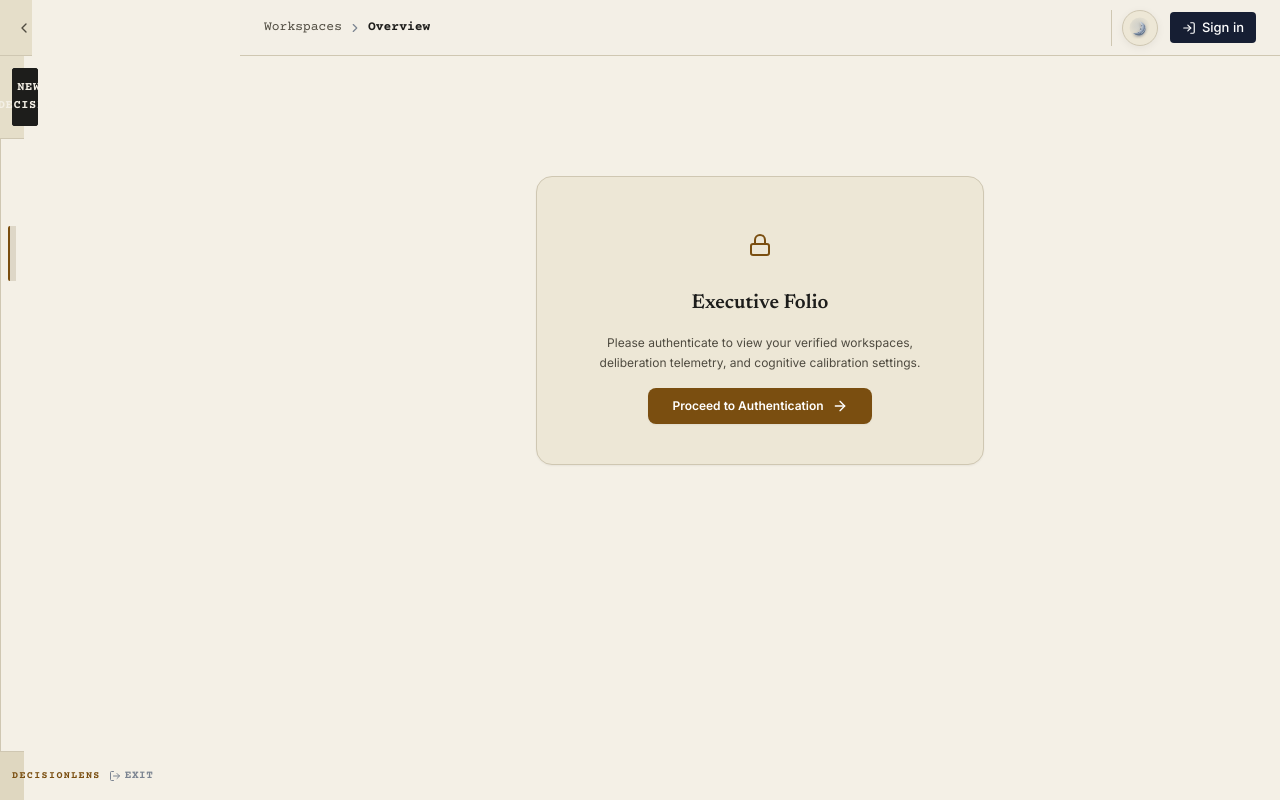
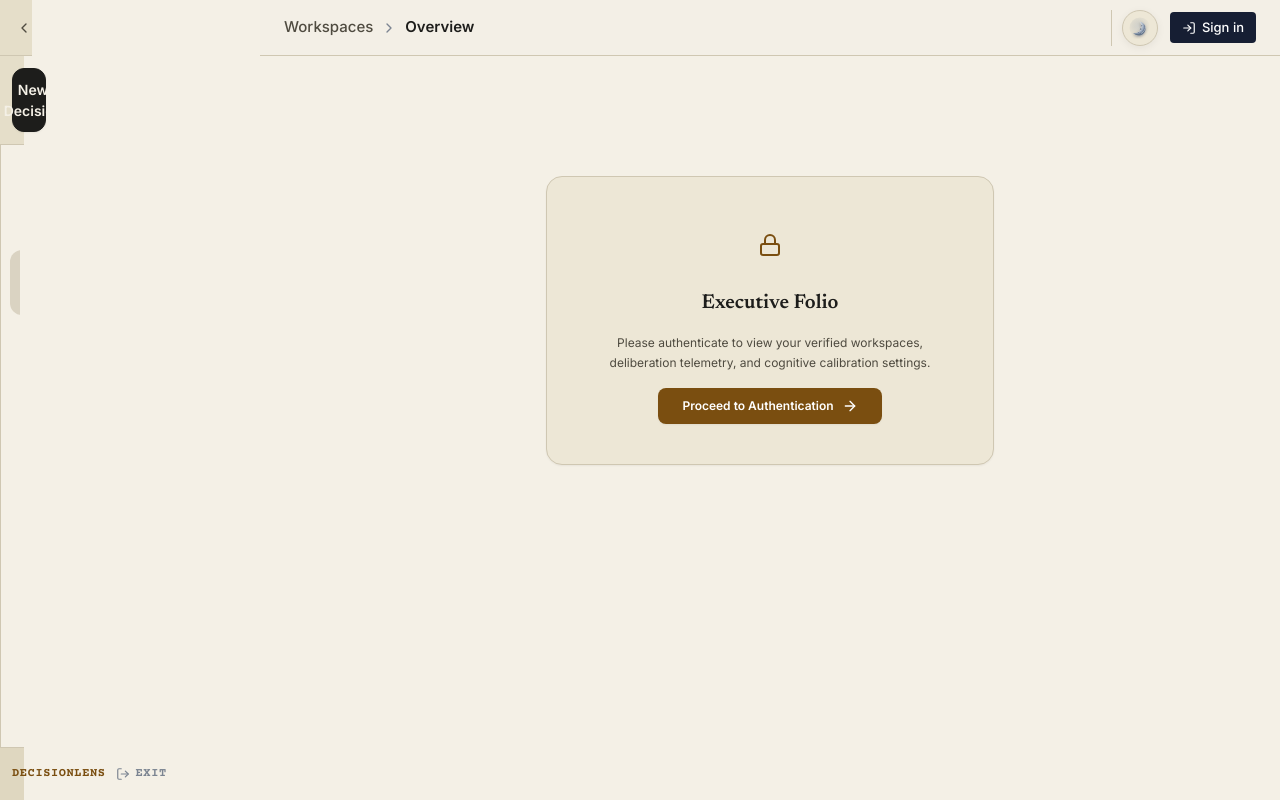
Before and after one commit to Keshav-Bhatnagar/DecisionLens, a Next.js app in the folder frontend/: page /profile in a window 1280 px wide. Built offline with nearby package versions, Linux system fonts and the light colour scheme.

Commit message:
style(typography): Prayog executive overhaul - upgrade sidebar readability, topbar breadcrumbs, and eliminate stepper truncations

```diff
--- a/frontend/components/AppShell.tsx
+++ b/frontend/components/AppShell.tsx
@@ -189,7 +189,7 @@ export default function AppShell({
       {/* Main Layout Area - shifts with sidebar width (240px desktop) */}
       <div
         className={`flex-1 flex flex-col transition-all duration-200 ease-in-out ${
-          collapsed ? "lg:pl-16" : "lg:pl-[240px]"
+          collapsed ? "lg:pl-16" : "lg:pl-[260px]"
         }`}
       >
         {/* Calm Contextual Topbar: Breadcrumbs + User Info + Aperture Theme Shutter */}
@@ -200,43 +200,43 @@ export default function AppShell({
             <button
               type="button"
               onClick={() => setMobileOpen(true)}
-              className="lg:hidden w-8 h-8 flex items-center justify-center text-[#1d1d1b] dark:text-[#F0EAE1] bg-[#EDE7D6] dark:bg-[#221F1C] border border-[#cfc7b2] dark:border-[#38332C] hover:bg-[#E5DEC9] dark:hover:bg-[#2A2622] active:bg-[#cfc7b2]/60 rounded-[4px] transition-colors shrink-0 shadow-2xs"
+              className="lg:hidden w-8 h-8 flex items-center justify-center text-[#1d1d1b] dark:text-[#F0EAE1] bg-[#EDE7D6] dark:bg-[#221F1C] border border-[#cfc7b2] dark:border-[#38332C] hover:bg-[#E5DEC9] dark:hover:bg-[#2A2622] active:bg-[#cfc7b2]/60 rounded-lg transition-colors shrink-0 shadow-2xs"
               aria-label="Open navigation sidebar"
             >
               <Menu className="w-4 h-4" />
             </button>
 
             {/* Breadcrumb Path: Breadcrumb only (Workspaces / Overview) */}
-            <nav className="flex items-center gap-1.5 text-[13px] font-courier text-[#4f4b40] dark:text-[#A89F91] overflow-hidden truncate">
+            <nav className="flex items-center gap-2 text-[14px] sm:text-[15px] font-sans text-[#4f4b40] dark:text-[#A89F91] overflow-hidden truncate">
               <Link
                 href="/dashboard"
-                className="hover:text-[#1d1d1b] dark:hover:text-[#F0EAE1] transition-colors shrink-0"
+                className="hover:text-[#1d1d1b] dark:hover:text-[#F0EAE1] transition-colors shrink-0 font-medium"
               >
                 Workspaces
               </Link>
 
               {breadcrumbs && breadcrumbs.length > 0 ? (
                 breadcrumbs.map((crumb, idx) => (
-                  <div key={idx} className="flex items-center gap-1.5 shrink-0 max-w-[240px] truncate">
-                    <ChevronRight className="w-3.5 h-3.5 text-[#7B8491] shrink-0" />
+                  <div key={idx} className="flex items-center gap-2 shrink-0 max-w-[280px] truncate">
+                    <ChevronRight className="w-4 h-4 text-[#7B8491] shrink-0" />
                     {crumb.href ? (
                       <Link
                         href={crumb.href}
-                        className="hover:text-[#2B4C8C] dark:hover:text-[#D4AA50] truncate transition-colors text-[#1d1d1b] dark:text-[#F0EAE1]"
+                        className="hover:text-[#2B4C8C] dark:hover:text-[#D4AA50] truncate transition-colors text-[#1d1d1b] dark:text-[#F0EAE1] font-medium"
                       >
                         {crumb.label}
                       </Link>
                     ) : (
-                      <span className="text-[#1d1d1b] dark:text-[#F0EAE1] font-bold truncate">
+                      <span className="text-[#1d1d1b] dark:text-[#F0EAE1] font-semibold truncate">
                         {crumb.label}
                       </span>
                     )}
                   </div>
                 ))
               ) : (
-                <div className="flex items-center gap-1.5">
-                  <ChevronRight className="w-3.5 h-3.5 text-[#7B8491] shrink-0" />
-                  <span className="text-[#1d1d1b] dark:text-[#F0EAE1] font-bold">Overview</span>
+                <div className="flex items-center gap-2">
+                  <ChevronRight className="w-4 h-4 text-[#7B8491] shrink-0" />
+                  <span className="text-[#1d1d1b] dark:text-[#F0EAE1] font-semibold">Overview</span>
                 </div>
               )}
             </nav>
--- a/frontend/components/Sidebar.tsx
+++ b/frontend/components/Sidebar.tsx
@@ -236,10 +236,10 @@ export default function Sidebar({
         />
       )}
 
-      {/* Sidebar Container: 280px drawer on mobile, 240px (or 64px collapsed) on desktop */}
+      {/* Sidebar Container: 280px drawer on mobile, 260px (or 64px collapsed) on desktop */}
       <aside
-        className={`fixed top-0 bottom-0 left-0 z-[80] flex flex-col bg-[#E5DEC9] dark:bg-[#1C1917] border-r border-[#cfc7b2] dark:border-[#38332C] text-[#1d1d1b] dark:text-[#F0EAE1] transition-transform lg:transition-all duration-200 ease-in-out font-courier shadow-2xl lg:shadow-none w-[280px] max-w-[85vw] ${
-          collapsed ? "lg:w-16" : "lg:w-[240px]"
+        className={`fixed top-0 bottom-0 left-0 z-[80] flex flex-col bg-[#E5DEC9] dark:bg-[#1C1917] border-r border-[#cfc7b2] dark:border-[#38332C] text-[#1d1d1b] dark:text-[#F0EAE1] transition-transform lg:transition-all duration-200 ease-in-out font-sans shadow-2xl lg:shadow-none w-[280px] max-w-[85vw] ${
+          collapsed ? "lg:w-16" : "lg:w-[260px]"
         } ${mobileOpen ? "translate-x-0" : "-translate-x-full lg:translate-x-0"}`}
       >
         {/* Header: Antique Magnifying Lens Logo + Actions */}
@@ -257,7 +257,7 @@ export default function Sidebar({
           <button
             type="button"
             onClick={toggleCollapsed}
-            className="hidden lg:flex items-center justify-center w-7 h-7 rounded-[4px] text-[#4f4b40] dark:text-[#A89F91] hover:text-[#1d1d1b] dark:hover:text-[#F0EAE1] hover:bg-[#cfc7b2]/50 dark:hover:bg-[#38332C]/60 transition-colors"
+            className="hidden lg:flex items-center justify-center w-7 h-7 rounded-lg text-[#4f4b40] dark:text-[#A89F91] hover:text-[#1d1d1b] dark:hover:text-[#F0EAE1] hover:bg-[#cfc7b2]/50 dark:hover:bg-[#38332C]/60 transition-colors cursor-pointer"
             title={collapsed ? "Expand sidebar" : "Collapse sidebar"}
             aria-label={collapsed ? "Expand sidebar" : "Collapse sidebar"}
           >
@@ -272,7 +272,7 @@ export default function Sidebar({
           <button
             type="button"
             onClick={closeMobile}
-            className="lg:hidden flex items-center justify-center w-8 h-8 rounded-[4px] text-[#4f4b40] dark:text-[#A89F91] hover:text-[#1d1d1b] dark:hover:text-[#F0EAE1] hover:bg-[#cfc7b2]/50 dark:hover:bg-[#38332C]/50 active:scale-95 transition-all"
+            className="lg:hidden flex items-center justify-center w-8 h-8 rounded-lg text-[#4f4b40] dark:text-[#A89F91] hover:text-[#1d1d1b] dark:hover:text-[#F0EAE1] hover:bg-[#cfc7b2]/50 dark:hover:bg-[#38332C]/50 active:scale-95 transition-all cursor-pointer"
             title="Close sidebar"
             aria-label="Close sidebar"
           >
@@ -290,7 +290,7 @@ export default function Sidebar({
                 setNewDecisionTitle(`Decision ${count + 1}`);
                 setShowNewDecisionModal(true);
               }}
-              className="w-10 h-10 rounded-sm bg-[#1d1d1b] hover:bg-[#2B4C8C] text-[#F4F0E6] dark:bg-[#D4AA50] dark:hover:bg-[#E5BE64] dark:text-[#181614] border border-[#1d1d1b] dark:border-[#D4AA50] flex items-center justify-center transition-colors focus:ring-2 focus:ring-[#2B4C8C]/25 focus:outline-none shadow-xs mx-auto"
+              className="w-10 h-10 rounded-xl bg-[#1d1d1b] hover:bg-[#2C2723] text-[#F4F0E6] dark:bg-[#D4AA50] dark:hover:bg-[#E5BE64] dark:text-[#181614] border border-[#1d1d1b] dark:border-[#D4AA50] flex items-center justify-center transition-all shadow-sm mx-auto cursor-pointer"
               title="New Decision"
             >
               <Plus className="w-4 h-4" />
@@ -304,31 +304,31 @@ export default function Sidebar({
                 setShowNewDecisionModal(true);
                 closeMobile();
               }}
-              className="w-full py-2.5 px-3 rounded-sm bg-[#1d1d1b] hover:bg-[#2B4C8C] text-[#F4F0E6] dark:bg-[#D4AA50] dark:hover:bg-[#E5BE64] dark:text-[#181614] border border-[#1d1d1b] dark:border-[#D4AA50] font-bold text-[12px] uppercase tracking-wider flex items-center justify-center gap-2 transition-colors focus:ring-2 focus:ring-[#2B4C8C]/25 focus:outline-none shadow-xs"
+              className="w-full py-2.5 px-4 rounded-xl bg-[#1d1d1b] hover:bg-[#2C2723] text-[#F4F0E6] dark:bg-[#D4AA50] dark:hover:bg-[#E5BE64] dark:text-[#181614] border border-[#1d1d1b] dark:border-[#D4AA50] font-sans font-semibold text-[14px] flex items-center justify-center gap-2 transition-all shadow-sm cursor-pointer"
               title="Challenge a new decision"
             >
-              <Plus className="w-3.5 h-3.5" />
+              <Plus className="w-4 h-4" />
               <span>New Decision</span>
             </button>
           )}
         </div>
 
         {/* Navigation Sections */}
-        <div className="flex-1 overflow-y-auto px-2 py-3 space-y-4">
-          {/* Main Nav (Overview / Workspaces / Portfolio / Folio) */}
-          <nav className="space-y-0.5">
+        <div className="flex-1 overflow-y-auto px-2.5 py-3 space-y-4">
+          {/* Main Nav (Overview / Workspaces / Executive Folio) */}
+          <nav className="space-y-1">
             <Link
               href="/overview"
               onClick={closeMobile}
-              className={`flex items-center gap-2.5 px-2.5 py-2 rounded-sm text-[13px] transition-colors ${
+              className={`flex items-center gap-3 px-3 py-2.5 rounded-xl text-[15px] font-medium transition-all ${
                 pathname === "/overview"
-                  ? "text-[#1d1d1b] dark:text-[#D4AA50] font-bold bg-[#cfc7b2]/60 dark:bg-[#D4AA50]/[0.15] border-l-2 border-l-[#7a4e10] dark:border-l-[#D4AA50]"
-                  : "text-[#4f4b40] dark:text-[#A89F91] hover:text-[#1d1d1b] dark:hover:text-[#F0EAE1] hover:bg-[#cfc7b2]/30 dark:hover:bg-[#38332C]/40"
+                  ? "text-[#1d1d1b] dark:text-[#D4AA50] font-bold bg-[#cfc7b2]/70 dark:bg-[#D4AA50]/15 border-l-3 border-l-[#7a4e10] dark:border-l-[#D4AA50] shadow-2xs"
+                  : "text-[#4f4b40] dark:text-[#A89F91] hover:text-[#1d1d1b] dark:hover:text-[#F0EAE1] hover:bg-[#cfc7b2]/40 dark:hover:bg-[#38332C]/40"
               }`}
               title="Overview & Executive Briefing"
             >
-              <Sparkles className={`w-4 h-4 shrink-0 ${
-                pathname === "/overview" ? "text-[#7a4e10] dark:text-[#D4AA50]" : "text-[#4f4b40] dark:text-[#A89F91]"
+              <Sparkles className={`w-[18px] h-[18px] shrink-0 ${
+                pathname === "/overview" ? "text-[#7a4e10] dark:text-[#D4AA50]" : "text-[#7B8491]"
               }`} />
               {isExpanded && <span>Overview</span>}
             </Link>
@@ -336,15 +336,15 @@ export default function Sidebar({
             <Link
               href="/dashboard"
               onClick={closeMobile}
-              className={`flex items-center gap-2.5 px-2.5 py-2 rounded-sm text-[13px] transition-colors ${
+              className={`flex items-center gap-3 px-3 py-2.5 rounded-xl text-[15px] font-medium transition-all ${
                 pathname === "/dashboard"
-                  ? "text-[#1d1d1b] dark:text-[#D4AA50] font-bold bg-[#cfc7b2]/60 dark:bg-[#D4AA50]/[0.15] border-l-2 border-l-[#7a4e10] dark:border-l-[#D4AA50]"
-                  : "text-[#4f4b40] dark:text-[#A89F91] hover:text-[#1d1d1b] dark:hover:text-[#F0EAE1] hover:bg-[#cfc7b2]/30 dark:hover:bg-[#38332C]/40"
+                  ? "text-[#1d1d1b] dark:text-[#D4AA50] font-bold bg-[#cfc7b2]/70 dark:bg-[#D4AA50]/15 border-l-3 border-l-[#7a4e10] dark:border-l-[#D4AA50] shadow-2xs"
+                  : "text-[#4f4b40] dark:text-[#A89F91] hover:text-[#1d1d1b] dark:hover:text-[#F0EAE1] hover:bg-[#cfc7b2]/40 dark:hover:bg-[#38332C]/40"
               }`}
               title="Workspaces Hub"
             >
-              <LayoutDashboard className={`w-4 h-4 shrink-0 ${
-                pathname === "/dashboard" ? "text-[#7a4e10] dark:text-[#D4AA50]" : "text-[#4f4b40] dark:text-[#A89F91]"
+              <LayoutDashboard className={`w-[18px] h-[18px] shrink-0 ${
+                pathname === "/dashboard" ? "text-[#7a4e10] dark:text-[#D4AA50]" : "text-[#7B8491]"
               }`} />
               {isExpanded && <span>Workspaces</span>}
             </Link>
@@ -352,25 +352,25 @@ export default function Sidebar({
             <Link
               href="/profile"
               onClick={closeMobile}
-              className={`flex items-center gap-2.5 px-2.5 py-2 rounded-sm text-[13px] transition-colors ${
+              className={`flex items-center gap-3 px-3 py-2.5 rounded-xl text-[15px] font-medium transition-all ${
                 pathname === "/profile"
-                  ? "text-[#1d1d1b] dark:text-[#D4AA50] font-bold bg-[#cfc7b2]/60 dark:bg-[#D4AA50]/[0.15] border-l-2 border-l-[#7a4e10] dark:border-l-[#D4AA50]"
-                  : "text-[#4f4b40] dark:text-[#A89F91] hover:text-[#1d1d1b] dark:hover:text-[#F0EAE1] hover:bg-[#cfc7b2]/30 dark:hover:bg-[#38332C]/40"
+                  ? "text-[#1d1d1b] dark:text-[#D4AA50] font-bold bg-[#cfc7b2]/70 dark:bg-[#D4AA50]/15 border-l-3 border-l-[#7a4e10] dark:border-l-[#D4AA50] shadow-2xs"
+                  : "text-[#4f4b40] dark:text-[#A89F91] hover:text-[#1d1d1b] dark:hover:text-[#F0EAE1] hover:bg-[#cfc7b2]/40 dark:hover:bg-[#38332C]/40"
               }`}
               title="Executive Folio & System Calibration"
             >
-              <UserIcon className={`w-4 h-4 shrink-0 ${
-                pathname === "/profile" ? "text-[#7a4e10] dark:text-[#D4AA50]" : "text-[#4f4b40] dark:text-[#A89F91]"
+              <UserIcon className={`w-[18px] h-[18px] shrink-0 ${
+                pathname === "/profile" ? "text-[#7a4e10] dark:text-[#D4AA50]" : "text-[#7B8491]"
               }`} />
               {isExpanded && <span>Executive Folio</span>}
             </Link>
           </nav>
 
           {/* Workspaces Section */}
-          <div className="space-y-1">
+          <div className="space-y-1.5">
             {isExpanded ? (
-              <div className="flex items-center justify-between px-2.5 mb-1 pt-2">
-                <span className="font-courier text-[11px] font-bold text-[#7a4e10] dark:text-[#D4AA50] uppercase tracking-[0.08em]">
+              <div className="flex items-center justify-between px-3 mb-1 pt-2">
+                <span className="font-mono text-xs font-bold text-[#7a4e10] dark:text-[#D4AA50] uppercase tracking-wider">
                   Workspaces
                 </span>
                 <button
@@ -379,10 +379,10 @@ export default function Sidebar({
                     setShowNewFolderModal(true);
                     closeMobile();
                   }}
-                  className="p-1 rounded-[2px] text-[#7B8491] hover:text-[#1d1d1b] dark:hover:text-[#F0EAE1] hover:bg-[#cfc7b2]/40 transition-colors"
+                  className="p-1 rounded-lg text-[#7B8491] hover:text-[#1d1d1b] dark:hover:text-[#F0EAE1] hover:bg-[#cfc7b2]/40 transition-colors cursor-pointer"
                   title="New workspace"
                 >
-                  <Plus className="w-3.5 h-3.5" />
+                  <Plus className="w-4 h-4" />
                 </button>
               </div>
             ) : (
@@ -390,7 +390,7 @@ export default function Sidebar({
                 <button
                   type="button"
                   onClick={() => setShowNewFolderModal(true)}
-                  className="p-1 rounded-[4px] text-[#7B8491] dark:text-[#A89F91] hover:text-[#1d1d1b] dark:hover:text-[#F0EAE1]"
+                  className="p-1.5 rounded-lg text-[#7B8491] dark:text-[#A89F91] hover:text-[#1d1d1b] dark:hover:text-[#F0EAE1] cursor-pointer"
                   title="Workspaces"
                 >
                   <FolderIcon className="w-4 h-4" />
@@ -401,7 +401,7 @@ export default function Sidebar({
             {isExpanded && (
               <div className="space-y-0.5">
                 {folders.length === 0 ? (
-                  <p className="text-[12px] font-courier text-[#7B8491] px-2.5 py-1">
+                  <p className="text-[13px] font-sans text-[#7B8491] px-3 py-1.5">
                     No workspaces yet
                   </p>
                 ) : (
@@ -415,16 +415,16 @@ export default function Sidebar({
                         <Link
                           href={`/folders/${f.id}`}
                           onClick={closeMobile}
-                          className={`flex items-center justify-between gap-2 px-2.5 py-1.5 rounded-none text-[13px] transition-colors border-l-2 ${
+                          className={`flex items-center justify-between gap-2 px-3 py-2 rounded-xl text-[14px] sm:text-[15px] transition-colors border-l-3 ${
                             isActive
                               ? "text-[#1d1d1b] dark:text-[#F0EAE1] font-bold bg-[#cfc7b2]/70 dark:bg-[#D4AA50]/15 border-l-[#7a4e10] dark:border-l-[#D4AA50]"
                               : "text-[#4f4b40] dark:text-[#A89F91] hover:text-[#1d1d1b] dark:hover:text-[#F0EAE1] hover:bg-[#cfc7b2]/40 dark:hover:bg-[#38332C]/40 border-l-transparent"
                           }`}
                         >
-                          <div className="flex items-center gap-2 truncate min-w-0">
+                          <div className="flex items-center gap-2.5 truncate min-w-0">
                             <svg
                               viewBox="0 0 24 24"
-                              className={`w-4 h-4 shrink-0 fill-none stroke-[1.7] ${
+                              className={`w-4 h-4 shrink-0 fill-none stroke-[1.8] ${
                                 isActive
                                   ? "stroke-[#2B4C8C] dark:stroke-[#93b3ee]"
                                   : "stroke-[#7B8491]"
@@ -432,10 +432,10 @@ export default function Sidebar({
                             >
                               <path d="M3 7a2 2 0 0 1 2-2h4l2 2h8a2 2 0 0 1 2 2v8a2 2 0 0 1-2 2H5a2 2 0 0 1-2-2z" />
                             </svg>
-                            <span className="truncate">{f.name}</span>
+                            <span className="truncate font-sans font-medium">{f.name}</span>
                           </div>
                           {count > 0 && (
-                            <span className="font-courier text-[11px] text-[#7a4e10] dark:text-[#D4AA50] font-bold px-1 rounded-sm shrink-0">
+                            <span className="font-mono text-xs text-[#7a4e10] dark:text-[#D4AA50] font-bold px-1.5 py-0.5 rounded-md bg-[#cfc7b2]/50 dark:bg-[#38332C]/50 shrink-0">
                               {count}
                             </span>
                           )}
@@ -443,9 +443,9 @@ export default function Sidebar({
 
                         {/* Nested Decisions & Meetings when Workspace is Active */}
                         {isActive && (
-                          <div className="ml-3 pl-2.5 border-l border-[#cfc7b2] dark:border-[#38332C] space-y-0.5 my-1 font-courier">
+                          <div className="ml-3 pl-3 border-l-2 border-[#cfc7b2] dark:border-[#38332C] space-y-0.5 my-1">
                             {folderDecisions.length === 0 ? (
-                              <p className="text-[11px] font-courier text-[#7B8491] py-1 px-1">
+                              <p className="text-xs font-sans text-[#7B8491] py-1 px-1">
                                 No records yet
                               </p>
                             ) : (
@@ -457,23 +457,23 @@ export default function Sidebar({
                                     key={d.id}
                                     href={`/decisions/${d.id}`}
                                     onClick={closeMobile}
-                                    className={`group flex items-center justify-between gap-1.5 px-2 py-1 text-xs transition-colors rounded-none border-l-2 ${
+                                    className={`group flex items-center justify-between gap-2 px-2.5 py-1.5 text-sm transition-colors rounded-lg border-l-2 ${
                                       isItemActive
                                         ? "font-bold text-[#1d1d1b] dark:text-[#F0EAE1] bg-[#cfc7b2]/70 dark:bg-[#D4AA50]/20 border-l-[#7a4e10] dark:border-l-[#D4AA50]"
                                         : "text-[#4f4b40] dark:text-[#A89F91] hover:text-[#1d1d1b] dark:hover:text-[#F0EAE1] hover:bg-[#cfc7b2]/30 border-l-transparent"
                                     }`}
                                     title={d.title}
                                   >
-                                    <div className="flex items-center gap-1.5 truncate min-w-0">
+                                    <div className="flex items-center gap-2 truncate min-w-0">
                                       {isMeeting ? (
                                         <Video className="w-3.5 h-3.5 text-[#2B4C8C] dark:text-[#93b3ee] shrink-0" />
                                       ) : (
                                         <Compass className="w-3.5 h-3.5 text-[#7a4e10] dark:text-[#D4AA50] shrink-0" />
                                       )}
-                                      <span className="truncate font-newsreader text-[13px]">{d.title}</span>
+                                      <span className="truncate font-newsreader text-[14px] sm:text-[15px]">{d.title}</span>
                                     </div>
                                     <span
-                                      className={`w-1.5 h-1.5 rounded-full shrink-0 ${
+                                      className={`w-2 h-2 rounded-full shrink-0 ${
                                         d.status === "decided"
                                           ? "bg-emerald-500"
                                           : d.status === "evaluating"
@@ -498,9 +498,9 @@ export default function Sidebar({
 
           {/* RECENT Section: Up to 3 recent decisions */}
           {isExpanded && decisions.length > 0 && (
-            <div className="pt-2 border-t border-[#cfc7b2]/60 dark:border-[#38332C]/60 space-y-1">
-              <div className="px-2.5 mb-1 pt-1">
-                <span className="font-courier text-[11px] font-bold text-[#7a4e10] dark:text-[#D4AA50] uppercase tracking-[0.08em]">
+            <div className="pt-2 border-t border-[#cfc7b2]/60 dark:border-[#38332C]/60 space-y-1.5">
+              <div className="px-3 mb-1 pt-1">
+                <span className="font-mono text-xs font-bold text-[#7a4e10] dark:text-[#D4AA50] uppercase tracking-wider">
                   RECENT
                 </span>
               </div>
@@ -510,10 +510,10 @@ export default function Sidebar({
                     key={d.id}
                     href={`/decisions/${d.id}`}
                     onClick={closeMobile}
-                    className={`block px-2.5 py-1.5 text-[16px] font-newsreader leading-snug truncate transition-colors border-l ${
+                    className={`block px-3 py-1.5 text-[15px] font-newsreader leading-snug truncate transition-colors border-l-2 rounded-r-lg ${
                       activeDecisionId === d.id
-                        ? "border-l-[#7a4e10] dark:border-l-[#D4AA50] bg-[#cfc7b2]/70 dark:bg-[#D4AA50]/15 text-[#1d1d1b] dark:text-[#F0EAE1]"
-                        : "border-l-[#cfc7b2] dark:border-l-[#38332C] text-[#4f4b40] dark:text-[#A89F91] hover:text-[#1d1d1b] dark:hover:text-[#F0EAE1] hover:bg-[#cfc7b2]/40 dark:hover:bg-[#38332C]/40"
+                        ? "border-l-[#7a4e10] dark:border-l-[#D4AA50] bg-[#cfc7b2]/70 dark:bg-[#D4AA50]/15 text-[#1d1d1b] dark:text-[#F0EAE1] font-semibold"
+                        : "border-l-transparent text-[#4f4b40] dark:text-[#A89F91] hover:text-[#1d1d1b] dark:hover:text-[#F0EAE1] hover:bg-[#cfc7b2]/40 dark:hover:bg-[#38332C]/40"
                     }`}
                     title={d.title}
                   >
@@ -526,19 +526,19 @@ export default function Sidebar({
         </div>
 
         {/* Minimal Quiet Footer */}
-        <div className="relative z-20 p-3 border-t border-[#cfc7b2] dark:border-[#38332C] bg-[#DFD7C0] dark:bg-[#1C1917] shrink-0 font-courier">
+        <div className="relative z-20 p-3 border-t border-[#cfc7b2] dark:border-[#38332C] bg-[#DFD7C0] dark:bg-[#1C1917] shrink-0">
           {isExpanded ? (
             <div className="flex items-center justify-between w-full">
-              <span className="text-[10px] font-bold uppercase tracking-[0.14em] text-[#7a4e10] dark:text-[#D4AA50]">
+              <span className="text-xs font-mono font-bold uppercase tracking-wider text-[#7a4e10] dark:text-[#D4AA50]">
                 DECISIONLENS
               </span>
               <button
                 type="button"
                 onClick={handleLogout}
-                className="p-1 px-2 text-[#7B8491] hover:text-[#1d1d1b] dark:hover:text-[#F0EAE1] hover:bg-[#cfc7b2]/40 dark:hover:bg-[#38332C]/40 rounded-sm transition-colors flex items-center gap-1 text-[11px] font-bold uppercase tracking-wider"
+                className="p-1.5 px-2.5 text-[#7B8491] hover:text-[#1d1d1b] dark:hover:text-[#F0EAE1] hover:bg-[#cfc7b2]/40 dark:hover:bg-[#38332C]/40 rounded-lg transition-colors flex items-center gap-1.5 text-xs font-mono font-bold uppercase tracking-wider cursor-pointer"
                 title="Sign out"
               >
-                <LogOut className="w-3 h-3" />
+                <LogOut className="w-3.5 h-3.5" />
                 <span>Exit</span>
               </button>
             </div>
@@ -546,10 +546,10 @@ export default function Sidebar({
             <button
               type="button"
               onClick={handleLogout}
-              className="w-full flex justify-center p-1.5 text-[#7B8491] hover:text-[#1d1d1b] dark:hover:text-[#F0EAE1]"
+              className="w-full flex justify-center p-1.5 text-[#7B8491] hover:text-[#1d1d1b] dark:hover:text-[#F0EAE1] cursor-pointer"
               title="Sign out"
             >
-              <LogOut className="w-3.5 h-3.5" />
+              <LogOut className="w-4 h-4" />
             </button>
           )}
         </div>
```
Also changed, not shown: frontend/app/decisions/[decisionId]/page.tsx (+10 -10 lines), frontend/components/WorkflowStepper.tsx (+15 -15 lines).
